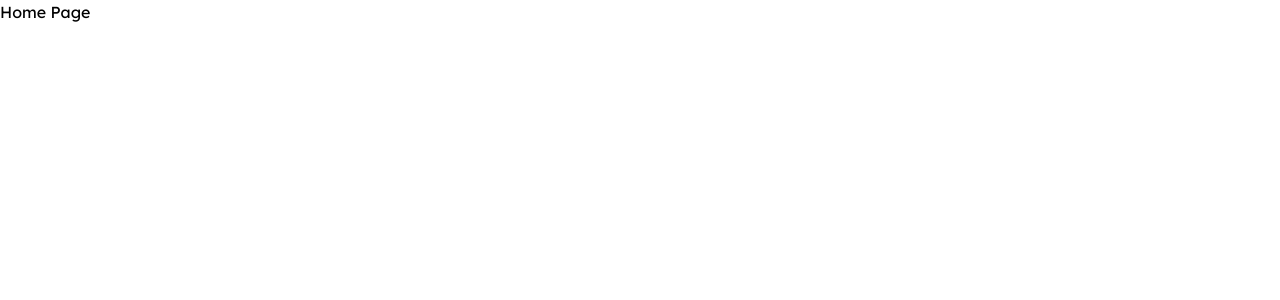
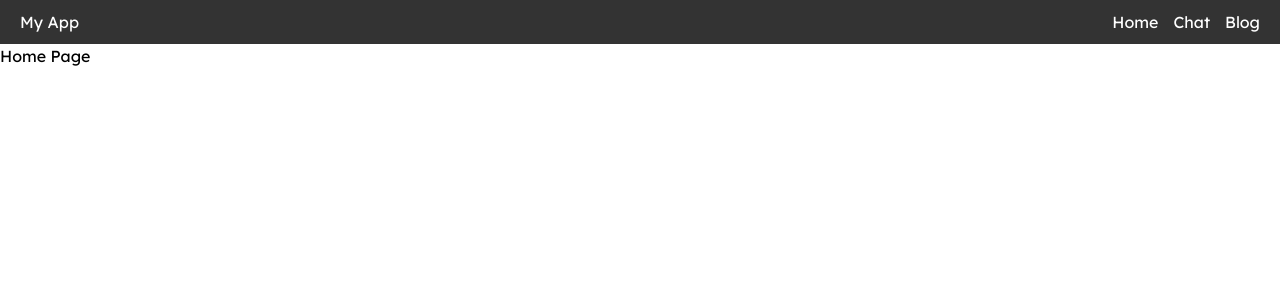
Before and after one commit to raynzz455/Undimesion-prototype, a React (Create React App) app: page /welcome in a window 1280 px wide. Both pictures are taken after a click on the button "Lets Explore!". Shown: the top 300 px of the page. Built offline with nearby package versions, Linux system fonts and the light colour scheme.

Commit message:
welcome.js fix ui

```diff
--- a/src/App.js
+++ b/src/App.js
@@ -1,10 +1,12 @@
 import React, { useEffect, useState } from 'react';
-import { BrowserRouter as Router, Route, Routes, Navigate } from 'react-router-dom';
+import { BrowserRouter as Router, Route, Routes, Navigate, useLocation } from 'react-router-dom';
 import './App.css';
 import Welcome from './pages/welcome/welcome';
 import Home from './pages/home/home';
+import Navbar from './components/navbar/Navbar';
 
 function App() {
+  const location = useLocation();
   const [udahWelcome, setUdahWelcome] = useState(false);
 
   useEffect(() => {
@@ -20,13 +22,20 @@ function App() {
   };
 
   return (
-    <Router>
+    <>
+      {location.pathname !== '/welcome' && <Navbar />}
       <Routes>
         <Route path="/welcome" element={<Welcome onWelcome={handleWelcome} />} />
         <Route path="/" element={udahWelcome ? <Home /> : <Navigate to="/welcome" />} />
       </Routes>
+    </>
+  );
+}
+
+export default function WrappedApp() {
+  return (
+    <Router>
+      <App />
     </Router>
   );
 }
-
-export default App;
--- /dev/null
+++ b/src/components/navbar/Navbar.css
@@ -0,0 +1,23 @@
+.navbar {
+    display: flex;
+    justify-content: space-between;
+    align-items: center;
+    padding: 10px 20px;
+    background-color: #333;
+    color: white;
+  }
+
+  .nav-links {
+    list-style: none;
+    display: flex;
+    gap: 15px;
+  }
+
+  .nav-links a {
+    color: white;
+    text-decoration: none;
+  }
+
+  .nav-links a:hover {
+    text-decoration: underline;
+  }
--- /dev/null
+++ b/src/components/navbar/Navbar.js
@@ -0,0 +1,18 @@
+import React from 'react';
+import { Link } from 'react-router-dom';
+import './Navbar.css';
+
+const Navbar = () => {
+  return (
+    <nav className="navbar">
+      <h1 className="logo">My App</h1>
+      <ul className="nav-links">
+        <li><Link to="/">Home</Link></li>
+        <li><Link to="/Chat">Chat</Link></li>
+        <li><Link to="/Blog">Blog</Link></li>
+      </ul>
+    </nav>
+  );
+}
+
+export default Navbar;
--- a/src/components/welcome/LightText.css
+++ b/src/components/welcome/LightText.css
@@ -37,3 +37,8 @@
     width: 100%;
     background-color: black;
 }
+@media (max-width: 360px){
+    .text-container{
+        width: 350px;
+    }
+}
--- a/src/pages/welcome/welcome.css
+++ b/src/pages/welcome/welcome.css
@@ -75,9 +75,9 @@ body {
     align-items: center;
     position: relative;
     width: 100vw;
-    height: 460px;
+    height: 450px;
     overflow: hidden;
-    padding-top: 60px;
+    padding-top: 70px;
 }
 
 .icon {
@@ -158,7 +158,11 @@ body {
     left: 340px;
     opacity: 0;
 }
-
+@media (max-width: 360px){
+    .easter-egg-container{
+        left: 310px;
+    }
+}
 .keliatan{
     opacity: 1;
 }
--- a/src/pages/welcome/welcome.js
+++ b/src/pages/welcome/welcome.js
@@ -198,7 +198,10 @@ function Welcome({ onWelcome }) {
        {isEasterEggOpen && (
         <div className="fullscreen-easter-egg" onClick={closeEasterEgg}>
           <img src={`${process.env.PUBLIC_URL}/assets/DSCF9590.jpg`} alt="easter-egg-full" className="fullscreen-image" />
-          <button className="close-button" onClick={closeEasterEgg}>✖</button>
+          <button className="close-button" onClick={closeEasterEgg}><svg xmlns="http://www.w3.org/2000/svg" fill="none" viewBox="0 0 24 24" stroke-width="1.5" stroke="currentColor" class="size-6">
+            <path stroke-linecap="round" stroke-linejoin="round" d="M6 18 18 6M6 6l12 12" />
+          </svg>
+          </button>
         </div>
       )}
 
```
